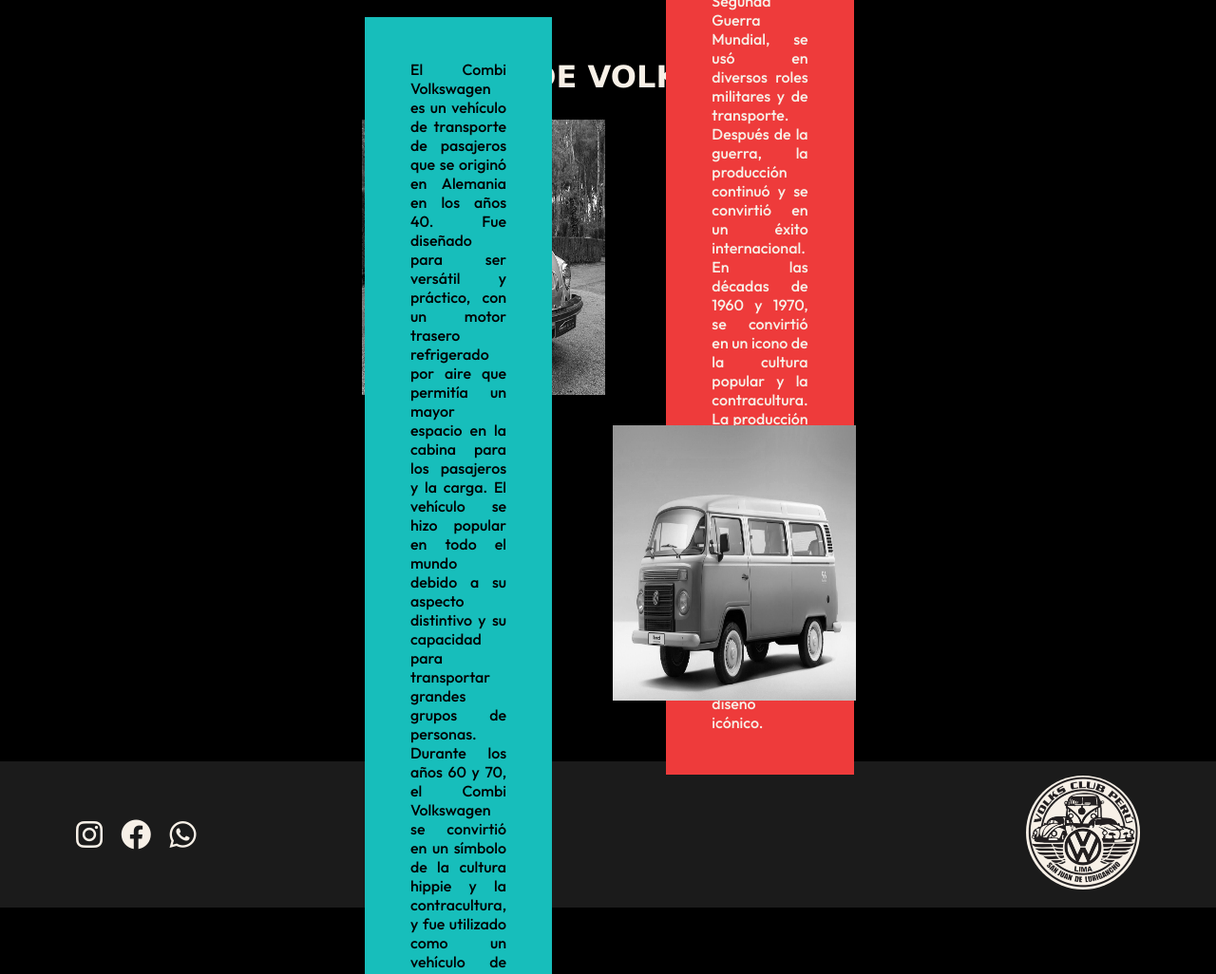
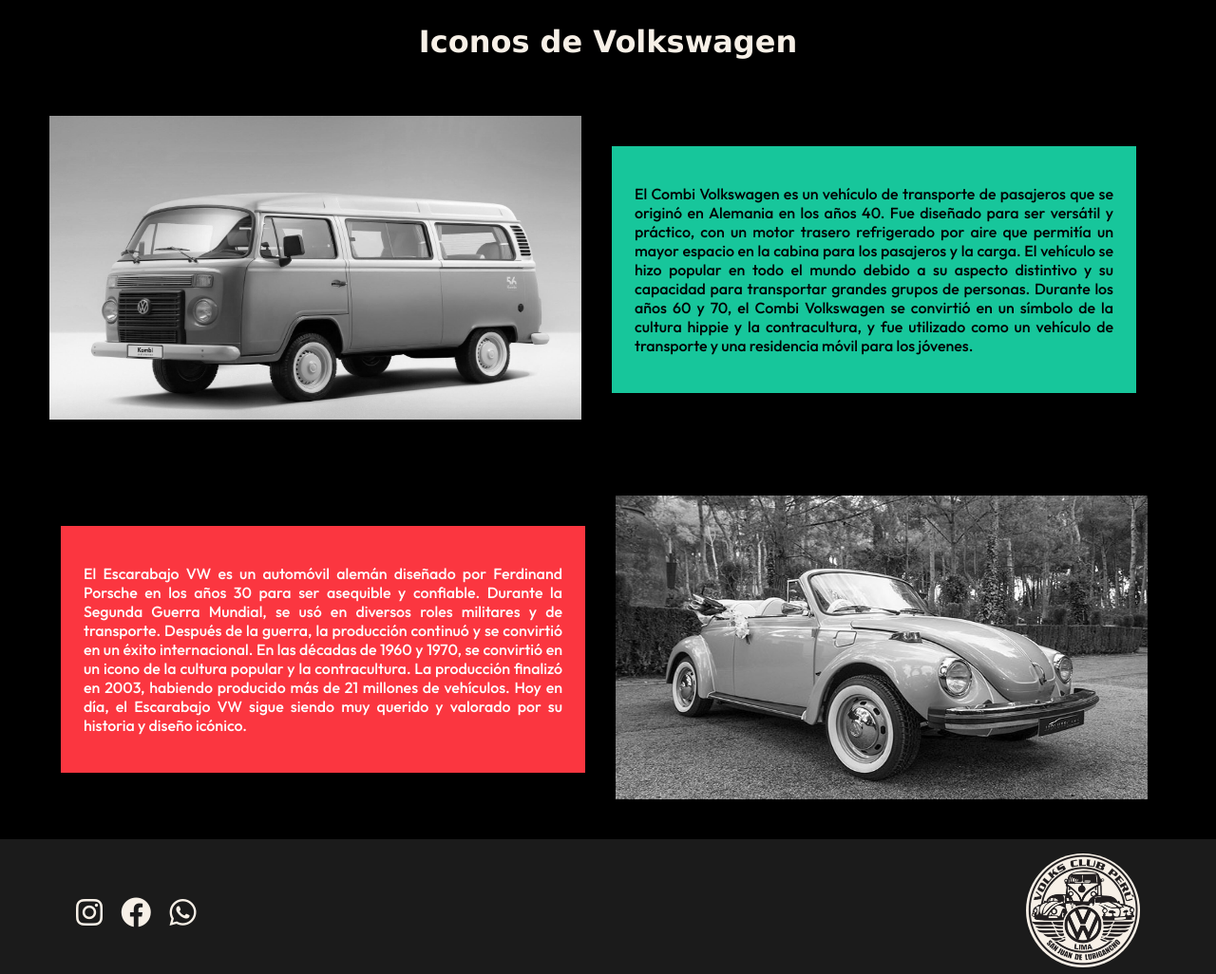
Before and after one commit to YanlDev/vw-peru, a plain HTML site: page index.html in a window 1280 px wide. Shown: the part 796-1822 px from the top of the page at 95% size. Drawn offline with Linux system fonts and the light colour scheme; grey boxes are pictures that could not be loaded.

Commit message:
add section call contenedor-grid

```diff
--- a/index.html
+++ b/index.html
@@ -1,14 +1,18 @@
 <!DOCTYPE html>
 <html lang="es">
+
 <head>
   <meta charset="UTF-8">
   <meta http-equiv="X-UA-Compatible" content="IE=edge">
   <meta name="viewport" content="width=device-width, initial-scale=1.0">
   <link rel="shortcut icon" href="img/vw favicon.ico" type="image/x-icon">
   <link rel="stylesheet" href="styles/style.css">
-  <link rel="stylesheet" href="https://cdnjs.cloudflare.com/ajax/libs/font-awesome/6.4.0/css/all.min.css" integrity="sha512-iecdLmaskl7CVkqkXNQ/ZH/XLlvWZOJyj7Yy7tcenmpD1ypASozpmT/E0iPtmFIB46ZmdtAc9eNBvH0H/ZpiBw==" crossorigin="anonymous" referrerpolicy="no-referrer" />
+  <link rel="stylesheet" href="https://cdnjs.cloudflare.com/ajax/libs/font-awesome/6.4.0/css/all.min.css"
+    integrity="sha512-iecdLmaskl7CVkqkXNQ/ZH/XLlvWZOJyj7Yy7tcenmpD1ypASozpmT/E0iPtmFIB46ZmdtAc9eNBvH0H/ZpiBw=="
+    crossorigin="anonymous" referrerpolicy="no-referrer" />
   <title>Volk Club 🇵🇪</title>
 </head>
+
 <body>
   <header>
     <a href="index.html"><img src="img/logo_fondo_blanco.png" alt="Logo de Volk Club 🇵🇪"></a>
@@ -20,7 +24,6 @@
         <li><a href="#">Galería</a></li>
         <li><a href="#">merchandising</a></li>
         <li><a href="#">Contactanos</a></li>
-
       </ul>
     </nav>
   </header>
@@ -28,22 +31,56 @@
     <section class="hero">
       <video src="img/video-principal-oscuro.mp4" autoplay lopp muted></video>
       <div class="hero-content">
-        <h1>  <span>Volks</span> Club <span>Peru</span></h1>
-        <p> <span></span> "Unidos por la leyenda: Vive la pasión de los Volkswagen clásicos con nuestro club de vocheros. Celebra la historia icónica del Escarabajo y la Kombi, y descubre por qué su legado perdura en el tiempo."
+        <h1> <span>Volks</span> Club <span>Peru</span></h1>
+        <p> <span></span> "Unidos por la leyenda: Vive la pasión de los Volkswagen clásicos con nuestro club de
+          vocheros. Celebra la historia icónica del Escarabajo y la Kombi, y descubre por qué su legado perdura en el
+          tiempo."
         </p>
       </div>
     </section>
-    <section class="history">
-      <h2>Íconos de Volkswagen</h2>
-      <div class="history-escarabajo">
-        <img src="./img/escarabajo-modified.jpg" alt="konbi" width="424" height="290">
-        <p>El Escarabajo VW es un automóvil alemán diseñado por Ferdinand Porsche en los años 30 para ser asequible y confiable. Durante la Segunda Guerra Mundial, se usó en diversos roles militares y de transporte. Después de la guerra, la producción continuó y se convirtió en un éxito internacional. En las décadas de 1960 y 1970, se convirtió en un icono de la cultura popular y la contracultura. La producción finalizó en 2003, habiendo producido más de 21 millones de vehículos. Hoy en día, el Escarabajo VW sigue siendo muy querido y valorado por su historia y diseño icónico.</p>
+
+
+
+    <section class="contenedor-grid">
+      <div class="grid-title">
+        <h2>Iconos de Volkswagen</h2>
       </div>
-      <div class="history-kombi">
-        <p>El Combi Volkswagen es un vehículo de transporte de pasajeros que se originó en Alemania en los años 40. Fue diseñado para ser versátil y práctico, con un motor trasero refrigerado por aire que permitía un mayor espacio en la cabina para los pasajeros y la carga. El vehículo se hizo popular en todo el mundo debido a su aspecto distintivo y su capacidad para transportar grandes grupos de personas. Durante los años 60 y 70, el Combi Volkswagen se convirtió en un símbolo de la cultura hippie y la contracultura, y fue utilizado como un vehículo de transporte y una residencia móvil para los jóvenes.</p>
-        <img src="./img/Combi-modified.jpg" alt="Escarabajo" width="424" height="290">
+      <div class="grid-kombi">
+        <div class="combi">
+          <img src="./img/Combi-modified.jpg" alt="" width="560" height="320">
+        </div>
+        <div class="grid-texto">
+          <div class="texto">
+            <p>El Combi Volkswagen es un vehículo de transporte de pasajeros que se originó en Alemania en los años 40.
+              Fue diseñado para ser versátil y práctico, con un motor trasero refrigerado por aire que permitía un mayor
+              espacio en la cabina para los pasajeros y la carga. El vehículo se hizo popular en todo el mundo debido a
+              su aspecto distintivo y su capacidad para transportar grandes grupos de personas. Durante los años 60 y
+              70, el Combi Volkswagen se convirtió en un símbolo de la cultura hippie y la contracultura, y fue
+              utilizado como un vehículo de transporte y una residencia móvil para los jóvenes.</p>
+          </div>
+        </div>
+      </div>
+      <div class="grid-auto">
+        <div class="auto">
+          <img src="./img/escarabajo-modified.jpg" alt="" width="560" height="320">
+        </div>
+        <div class="grid-texto-auto">
+          <div class="texto-auto">
+            <p>El Escarabajo VW es un automóvil alemán diseñado por Ferdinand Porsche en los años 30 para ser asequible
+              y confiable. Durante la Segunda Guerra Mundial, se usó en diversos roles militares y de transporte.
+              Después de la guerra, la producción continuó y se convirtió en un éxito internacional. En las décadas de
+              1960 y 1970, se convirtió en un icono de la cultura popular y la contracultura. La producción finalizó en
+              2003, habiendo producido más de 21 millones de vehículos. Hoy en día, el Escarabajo VW sigue siendo muy
+              querido y valorado por su historia y diseño icónico.</p>
+          </div>
+        </div>
       </div>
     </section>
+
+
+
+
+
 
   </main>
   <footer>
@@ -52,8 +89,8 @@
       <a href="#"><i class="fa-brands fa-instagram"></i></a>
       <a href="#"><i class="fa-brands fa-facebook"></i></a>
       <a href="#"><i class="fa-brands fa-whatsapp"></i></a>
-
     </div>
   </footer>
 </body>
+
 </html>
--- a/styles/style.css
+++ b/styles/style.css
@@ -30,7 +30,7 @@ h1{
 }
 
 h2{
-  text-transform: uppercase;
+ /* text-transform: uppercase;*/
   font-size: 2rem;
   font-family:Verdana, Geneva, Tahoma, sans-serif;
 
@@ -120,8 +120,10 @@ header a img{
 .hero-content p{
  background-clip: ;
   font-size: 1.8rem;
-  font-weight: 300;
+  font-weight: bold;
   line-height: 1.2;
+
+  opacity: 0.5;
   /* letter-spacing: 3px; */
 
 }
@@ -159,70 +161,81 @@ footer a img:hover{
   color: #ee3b3b;
 }
 
-/**************SECTION LUIS MOSCOSO********
-COLOR BEEGO #17BEBB
-NEGRO #000000
-ROSADO #E9204F*/
+/**************SECTION LUIS MOSCOSO********/
 
-.history {
+.contenedor-grid {
+  display: grid;
+  grid-template-columns: 1fr 1fr;
+  grid-template-rows: 80px 1fr 1fr;
+}
+.grid-title{
+  grid-row: 1/2;
+  grid-column: 1/3;
   display: flex;
-  flex-direction: column;
   align-items: center;
-  margin: 3rem 24rem;
+  justify-content: center;
+  font-size: 2rem;
+  padding-bottom: 0;
+}
+/*****************KOMBI****************************/
+.grid-kombi{
+  grid-row: 2/3;
+  grid-column: 1/3;
+  display: flex;
+  justify-content: center;
+  align-items: center;
+  height: 50vh;
 
 }
-.history h2{
- padding:  10px;
-}
+.grid-texto {
 
-
-.history-escarabajo {
-  display:flex;
+  display: flex;
   justify-content: center;
   align-items: center;
-  height: 290px;
-  margin: 1rem 0;
-
+  height: 50vh;
 
 }
-.history-escarabajo img{
-  width: 50%;
-  padding: 0;
-  margin-right: 2rem;
+.texto {
+  display: flex;
+  align-items: center;
+  background-color: #17c69b;
+  color: #000000;
+  margin: 0 2rem;
+  padding: 0 1.5rem;
+  width: 552px;
+  height: 260px;
+  overflow: hidden;
+  text-align: justify;
+}
+/*****************AUTO****************************/
+.grid-auto{
+  margin-right: 2.5rem;
+  grid-row: 3/4;
+  grid-column: 1/3;
+  display: flex;
+  flex-direction: row-reverse;
+  justify-content: center;
+  align-items: center;
+  height: 50vh;
 
 }
-.history-escarabajo p {
-  background-color: #ee3b3b;
-  color: #f7f0e7;
-  text-align: justify;
-  width: 50%;
-  padding: 2.8rem 3rem;
-  margin-left: 2rem;
+.grid-texto-auto {
+
+  display: flex;
+  justify-content: center;
+  align-items: center;
+  height: 50vh;
 
 }
-
-
-.history-kombi {
-  display: inline-flex;
+.texto-auto {
+  display: flex;
   align-items: center;
-  height: 290px;
-  margin: 1rem 0;
-
+  background-color: #fb3640;
+  color: white;
+  margin: 0 2rem;
+  padding: 0 1.5rem;
+  width: 552px;
+  height: 260px;
+  overflow: hidden;
+  text-align: justify;
 }
-.history-kombi p {
-  background-color: #17BEBB;
-  color: black;
-  text-align: justify;
-  width: 50%;
-  padding: 2.8rem 3rem;
-  margin-right: 2rem;
-
-
-}
-.history-kombi img{
-  width: 50%;
-  padding: 0 ;
-  margin-left: 2rem;
-
-
-}
```
